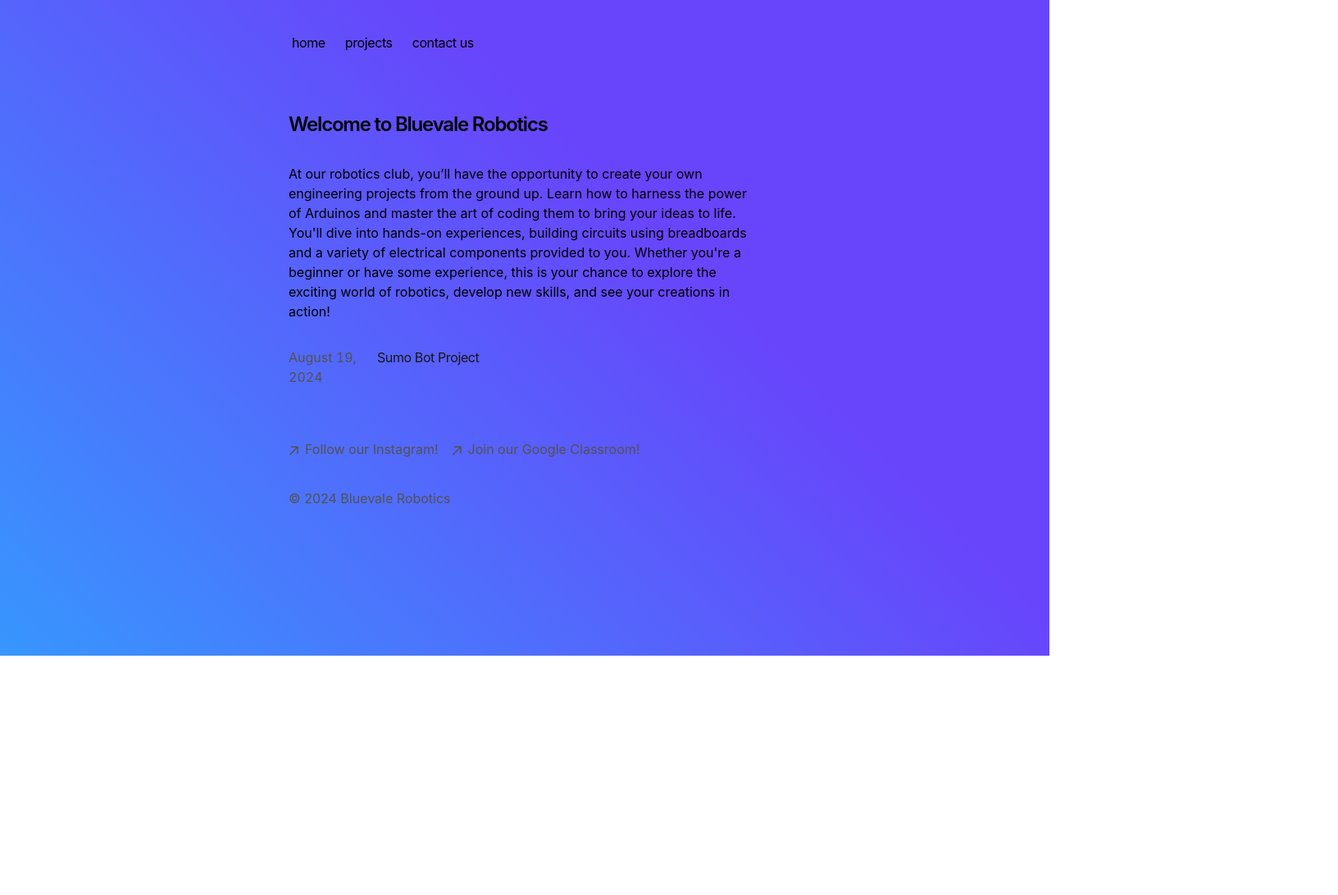
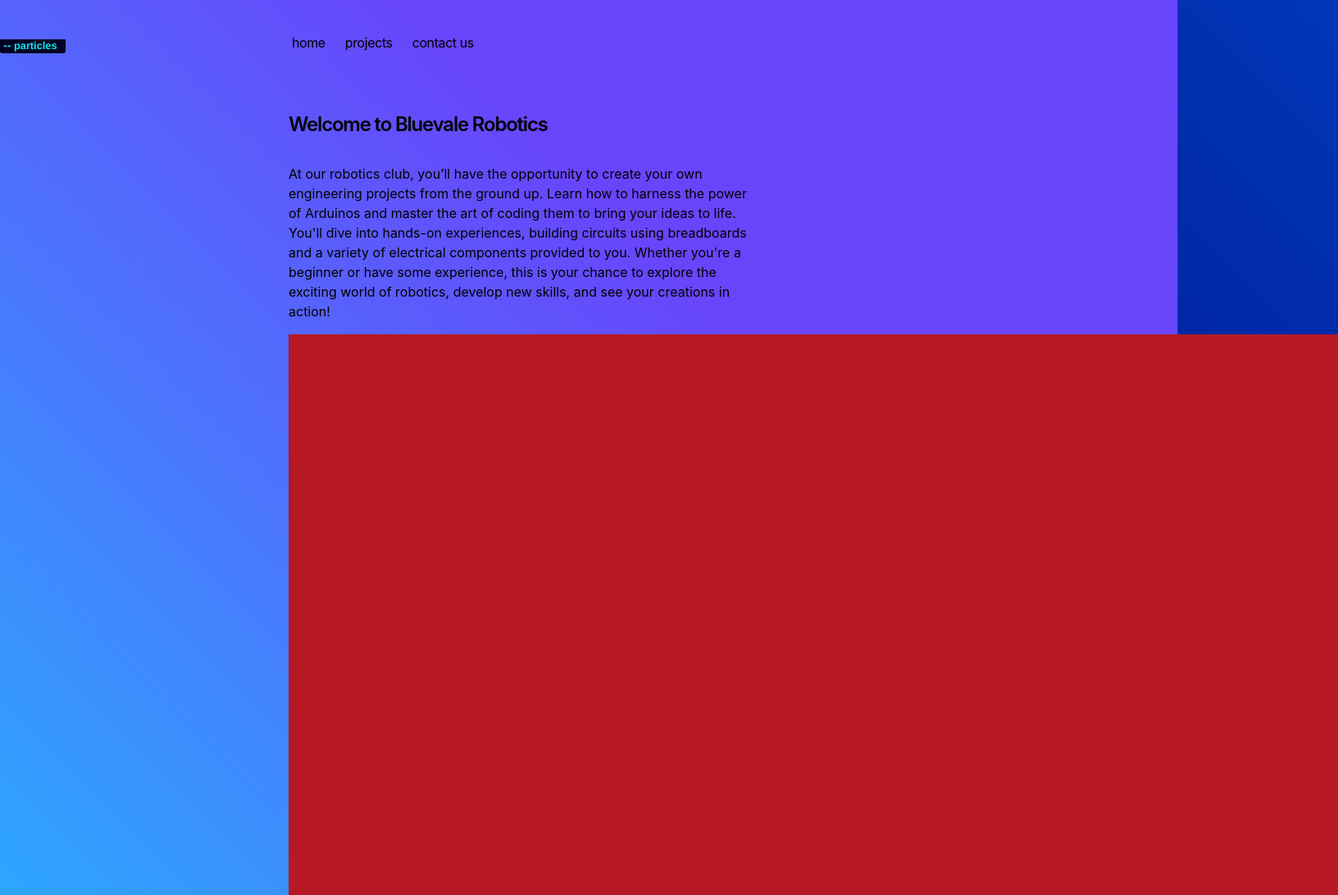
Before and after one commit to JoshWuu/bluevale-robotics-website, a Next.js app: page / in a window 1280 px wide. Shown: the whole page at 82% size, 1632 px wide, since content can reach past the window. Before the commit the page ends 800 px from the top, so only its background shows below. Built offline with nearby package versions, Linux system fonts and the light colour scheme.

Commit message:
background

```diff
--- a/app/blog/page.tsx
+++ b/app/blog/page.tsx
@@ -1,8 +1,8 @@
 import { BlogPosts } from 'app/components/posts'
 
 export const metadata = {
-  title: 'Blog',
-  description: 'Read my blog.',
+  title: 'Projects',
+  description: 'Learn mroe about past projects.',
 }
 
 export default function Page() {
--- /dev/null
+++ b/app/components/particles.js
@@ -0,0 +1,133 @@
+/* ---- particles.js config ---- */
+
+particlesJS("particles-js", {
+    "particles": {
+      "number": {
+        "value": 380,
+        "density": {
+          "enable": true,
+          "value_area": 800
+        }
+      },
+      "color": {
+        "value": "#ffffff"
+      },
+      "shape": {
+        "type": "circle",
+        "stroke": {
+          "width": 0,
+          "color": "#000000"
+        },
+        "polygon": {
+          "nb_sides": 5
+        },
+        "image": {
+          "src": "img/github.svg",
+          "width": 100,
+          "height": 100
+        }
+      },
+      "opacity": {
+        "value": 0.5,
+        "random": false,
+        "anim": {
+          "enable": false,
+          "speed": 1,
+          "opacity_min": 0.1,
+          "sync": false
+        }
+      },
+      "size": {
+        "value": 3,
+        "random": true,
+        "anim": {
+          "enable": false,
+          "speed": 40,
+          "size_min": 0.1,
+          "sync": false
+        }
+      },
+      "line_linked": {
+        "enable": true,
+        "distance": 150,
+        "color": "#ffffff",
+        "opacity": 0.4,
+        "width": 1
+      },
+      "move": {
+        "enable": true,
+        "speed": 6,
+        "direction": "none",
+        "random": false,
+        "straight": false,
+        "out_mode": "out",
+        "bounce": false,
+        "attract": {
+          "enable": false,
+          "rotateX": 600,
+          "rotateY": 1200
+        }
+      }
+    },
+    "interactivity": {
+      "detect_on": "canvas",
+      "events": {
+        "onhover": {
+          "enable": true,
+          "mode": "grab"
+        },
+        "onclick": {
+          "enable": true,
+          "mode": "push"
+        },
+        "resize": true
+      },
+      "modes": {
+        "grab": {
+          "distance": 140,
+          "line_linked": {
+            "opacity": 1
+          }
+        },
+        "bubble": {
+          "distance": 400,
+          "size": 40,
+          "duration": 2,
+          "opacity": 8,
+          "speed": 3
+        },
+        "repulse": {
+          "distance": 200,
+          "duration": 0.4
+        },
+        "push": {
+          "particles_nb": 4
+        },
+        "remove": {
+          "particles_nb": 2
+        }
+      }
+    },
+    "retina_detect": true
+  });
+
+
+  /* ---- stats.js config ---- */
+
+  var count_particles, stats, update;
+  stats = new Stats;
+  stats.setMode(0);
+  stats.domElement.style.position = 'absolute';
+  stats.domElement.style.left = '0px';
+  stats.domElement.style.top = '0px';
+  document.body.appendChild(stats.domElement);
+  count_particles = document.querySelector('.js-count-particles');
+  update = function() {
+    stats.begin();
+    stats.end();
+    if (window.pJSDom[0].pJS.particles && window.pJSDom[0].pJS.particles.array) {
+      count_particles.innerText = window.pJSDom[0].pJS.particles.array.length;
+    }
+    requestAnimationFrame(update);
+  };
+  requestAnimationFrame(update);
--- a/app/global.css
+++ b/app/global.css
@@ -172,3 +172,51 @@ table {
 .title {
   text-wrap: balance;
 }
+/* ---- particles.js container ---- */
+
+#particles-js {
+  position: absolute;
+  width: 100%;
+  height: 100%;
+  background-color: #b61924;
+  background-image: url("");
+  background-repeat: no-repeat;
+  background-size: cover;
+  background-position: 50% 50%;
+}
+
+/* ---- stats.js ---- */
+
+.count-particles{
+  background: #000022;
+  position: absolute;
+  top: 48px;
+  left: 0;
+  width: 80px;
+  color: #13E8E9;
+  font-size: .8em;
+  text-align: left;
+  text-indent: 4px;
+  line-height: 14px;
+  padding-bottom: 2px;
+  font-family: Helvetica, Arial, sans-serif;
+  font-weight: bold;
+}
+
+.js-count-particles{
+  font-size: 1.1em;
+}
+
+#stats,
+.count-particles{
+  -webkit-user-select: none;
+}
+
+#stats{
+  border-radius: 3px 3px 0 0;
+  overflow: hidden;
+}
+
+.count-particles{
+  border-radius: 0 0 3px 3px;
+}
--- a/app/page.tsx
+++ b/app/page.tsx
@@ -13,6 +13,11 @@ export default function Page() {
         Whether you're a beginner or have some experience, this is your chance to explore the exciting world of robotics, develop new skills,
         and see your creations in action!`}
       </p>
+      <div id="particles-js"></div>
+
+      <div class="count-particles">
+        <span class="js-count-particles">--</span> particles
+      </div>
       <div className="my-8">
         <BlogPosts />
       </div>
```
